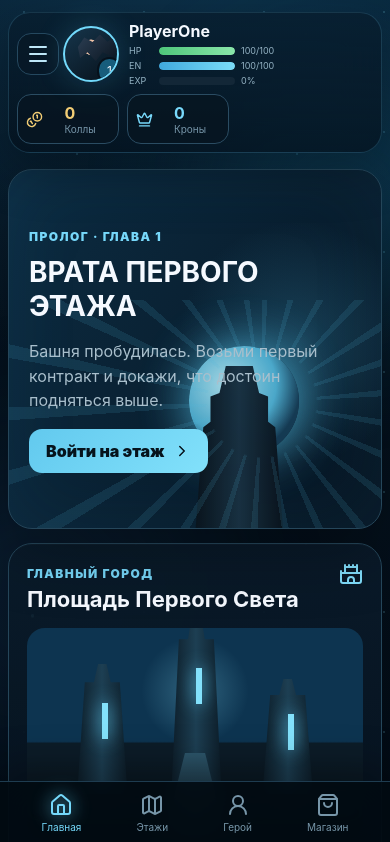
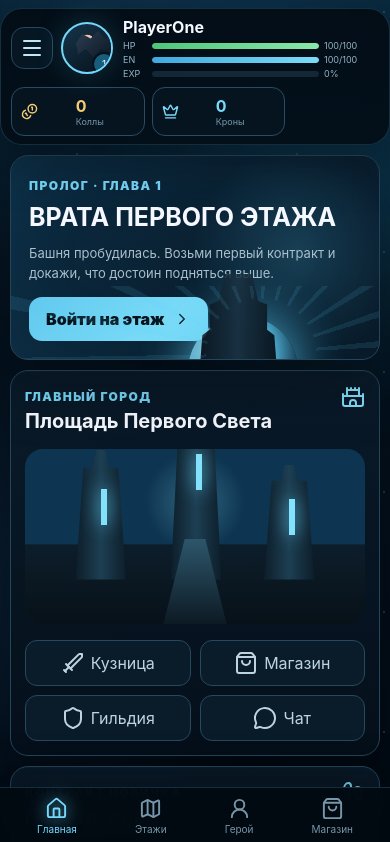
Before and after one commit to misha213123/SAO, a React (Vite) app in the folder frontend/: page / in a window 390 px wide. Shown: the top 842 px of the page. Built offline with nearby package versions, Linux system fonts and the light colour scheme.

Commit message:
Enable Telegram WebApp viewport and mobile styles

```diff
--- a/frontend/src/main.tsx
+++ b/frontend/src/main.tsx
@@ -4,6 +4,28 @@ import { App } from './app/App';
 import './styles/global.css';
 import './styles/characters.css';
 import './styles/cinematic-battle.css';
+import './styles/mobile-miniapp.css';
+
+declare global {
+  interface Window {
+    Telegram?: {
+      WebApp?: {
+        ready?: () => void;
+        expand?: () => void;
+        disableVerticalSwipes?: () => void;
+        setHeaderColor?: (color: string) => void;
+        setBackgroundColor?: (color: string) => void;
+      };
+    };
+  }
+}
+
+const webApp = window.Telegram?.WebApp;
+webApp?.ready?.();
+webApp?.expand?.();
+webApp?.disableVerticalSwipes?.();
+webApp?.setHeaderColor?.('#020a12');
+webApp?.setBackgroundColor?.('#020a12');
 
 ReactDOM.createRoot(document.getElementById('root')!).render(
   <React.StrictMode>
```
